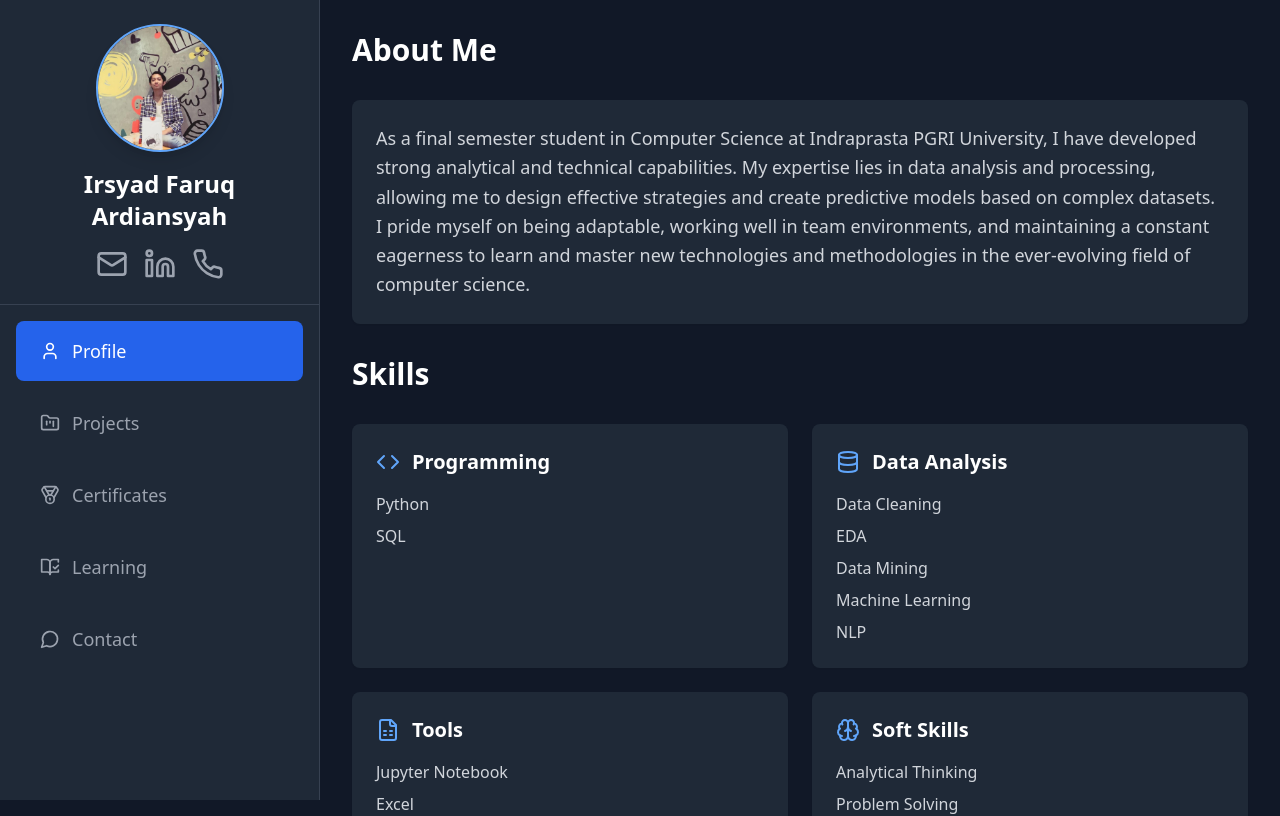
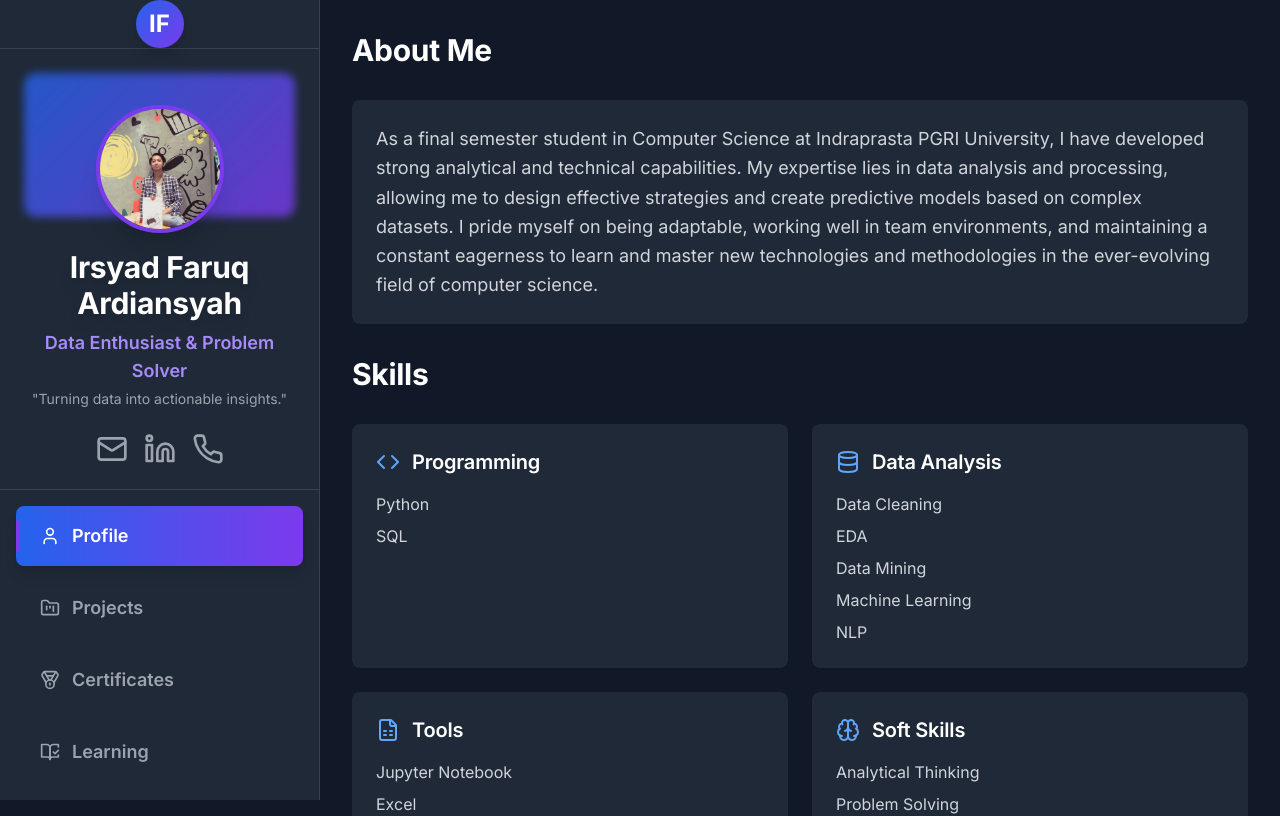
Before and after one commit to dizzy505/porto-irsyad, a React (Vite) app: page / in a window 1280 px wide. Shown: the top 816 px of the page. Built offline with nearby package versions, Linux system fonts and the light colour scheme.

Commit message:
update app.tsx

```diff
--- a/src/App.tsx
+++ b/src/App.tsx
@@ -158,16 +158,24 @@ function ProjectModal({
       initial={{ opacity: 0 }}
       animate={{ opacity: 1 }}
       exit={{ opacity: 0 }}
-      className="fixed inset-0 bg-black bg-opacity-50 flex items-center justify-center z-50"
+      className="fixed inset-0 bg-black/60 backdrop-blur-md flex items-center justify-center z-50"
       onClick={onClose}
     >
       <motion.div
         initial={{ scale: 0.9, opacity: 0 }}
         animate={{ scale: 1, opacity: 1 }}
         exit={{ scale: 0.9, opacity: 0 }}
-        className="bg-gray-800 rounded-lg p-6 max-w-sm w-full mx-4"
+        className="bg-gray-800/80 backdrop-blur-lg rounded-2xl p-8 max-w-sm w-full mx-4 shadow-2xl relative"
         onClick={(e) => e.stopPropagation()}
       >
+        {/* Close Icon */}
+        <button
+          onClick={onClose}
+          className="absolute top-4 right-4 text-gray-400 hover:text-accent bg-gray-700/60 rounded-full p-2 transition-colors"
+          aria-label="Close"
+        >
+          <X size={20} />
+        </button>
         <h3 className="text-xl font-semibold mb-4 text-white">
           {project.title}
         </h3>
@@ -185,18 +193,12 @@ function ProjectModal({
             href={project.liveUrl}
             target="_blank"
             rel="noopener noreferrer"
-            className="flex items-center gap-2 w-full p-3 rounded-lg bg-blue-600 text-white hover:bg-blue-700 transition-colors"
+            className="flex items-center gap-2 w-full p-3 rounded-lg bg-gradient-to-r from-gradientFrom to-gradientTo text-white hover:from-blue-700 hover:to-purple-700 transition-colors"
           >
             <ExternalLink size={20} />
             <span>Visit Live Site</span>
           </a>
         </div>
-        <button
-          onClick={onClose}
-          className="mt-4 w-full p-2 border border-gray-600 rounded-lg hover:bg-gray-700 transition-colors text-white"
-        >
-          Close
-        </button>
       </motion.div>
     </motion.div>
   );
@@ -270,20 +272,28 @@ function CertificateModal({
       initial={{ opacity: 0 }}
       animate={{ opacity: 1 }}
       exit={{ opacity: 0 }}
-      className="fixed inset-0 bg-black bg-opacity-50 flex items-center justify-center z-50"
+      className="fixed inset-0 bg-black/60 backdrop-blur-md flex items-center justify-center z-50"
       onClick={onClose}
     >
       <motion.div
         initial={{ scale: 0.9, opacity: 0 }}
         animate={{ scale: 1, opacity: 1 }}
         exit={{ scale: 0.9, opacity: 0 }}
-        className="bg-gray-800 rounded-lg p-6 max-w-2xl w-full mx-4"
+        className="bg-gray-800/80 backdrop-blur-lg rounded-2xl p-8 max-w-2xl w-full mx-4 shadow-2xl relative"
         onClick={(e) => e.stopPropagation()}
       >
+        {/* Close Icon */}
+        <button
+          onClick={onClose}
+          className="absolute top-4 right-4 text-gray-400 hover:text-accent bg-gray-700/60 rounded-full p-2 transition-colors"
+          aria-label="Close"
+        >
+          <X size={20} />
+        </button>
         <img
           src={certificate.image}
           alt={certificate.title}
-          className="w-full h-auto rounded-lg mb-4"
+          className="w-full h-auto rounded-xl mb-4 shadow-lg"
         />
         <h3 className="text-xl font-semibold mb-2 text-white">
           {certificate.title}
@@ -294,12 +304,6 @@ function CertificateModal({
         {certificate.description && (
           <p className="text-gray-300">{certificate.description}</p>
         )}
-        <button
-          onClick={onClose}
-          className="mt-4 w-full p-2 border border-gray-600 rounded-lg hover:bg-gray-700 transition-colors text-white"
-        >
-          Close
-        </button>
       </motion.div>
     </motion.div>
   );
@@ -313,23 +317,25 @@ function ImageModal({ image, isOpen, onClose }: { image: string | null; isOpen:
       initial={{ opacity: 0 }}
       animate={{ opacity: 1 }}
       exit={{ opacity: 0 }}
-      className="fixed inset-0 bg-black bg-opacity-70 flex items-center justify-center z-[100]"
+      className="fixed inset-0 bg-black/70 backdrop-blur-lg flex items-center justify-center z-[100]"
       onClick={onClose}
     >
       <motion.div
         initial={{ scale: 0.95, opacity: 0 }}
         animate={{ scale: 1, opacity: 1 }}
         exit={{ scale: 0.95, opacity: 0 }}
-        className="bg-transparent p-0 max-w-3xl w-full flex flex-col items-center"
+        className="bg-gray-800/80 backdrop-blur-lg p-0 max-w-3xl w-full flex flex-col items-center rounded-2xl shadow-2xl relative"
         onClick={e => e.stopPropagation()}
       >
-        <img src={image} alt="Preview" className="rounded-xl max-h-[80vh] w-auto shadow-2xl border-4 border-white" />
+        {/* Close Icon */}
         <button
           onClick={onClose}
-          className="mt-6 px-6 py-2 bg-gray-800 text-white rounded-lg hover:bg-gray-700 transition-colors shadow-lg"
+          className="absolute top-4 right-4 text-gray-400 hover:text-accent bg-gray-700/60 rounded-full p-2 transition-colors"
+          aria-label="Close"
         >
-          Close
+          <X size={20} />
         </button>
+        <img src={image} alt="Preview" className="rounded-xl max-h-[80vh] w-auto shadow-2xl border-4 border-white mt-8" />
       </motion.div>
     </motion.div>
   );
@@ -461,24 +467,53 @@ function App() {
     <div className="min-h-screen bg-gray-900 md:flex block">
       {/* Sidebar for desktop */}
       <aside className="hidden md:flex flex-col w-80 bg-gray-800 border-r border-gray-700 fixed h-screen overflow-y-auto">
+        {/* Logo/Initials at the top */}
+        <div className="flex items-center justify-center h-20 border-b border-gray-700">
+          <div className="w-12 h-12 rounded-full bg-gradient-to-br from-gradientFrom to-gradientTo flex items-center justify-center text-white text-2xl font-extrabold shadow-lg">
+            IF
+          </div>
+        </div>
         <motion.div
           initial={{ x: -80, opacity: 0 }}
           animate={{ x: 0, opacity: 1 }}
           className="p-6 border-b border-gray-700"
         >
+          {/* Modern Hero Section */}
+          <div className="relative flex flex-col items-center justify-center mb-6">
+            <div className="w-full h-36 rounded-xl bg-hero-gradient absolute top-0 left-0 z-0 blur-sm opacity-80" />
             <img
               src="/images/icad3.jpg"
               alt="Irsyad Faruq Ardiansyah"
-            className="w-32 h-32 rounded-full mx-auto object-cover border-2 border-blue-400 shadow-lg mb-4 hover:scale-105 transition-transform duration-300"
+              className="w-32 h-32 rounded-full mx-auto object-cover border-4 border-accent shadow-xl z-10 mt-8 hover:scale-105 transition-transform duration-300"
+              style={{ position: 'relative' }}
             />
-          <h1 className="text-2xl font-bold text-center text-white">
-            Irsyad Faruq Ardiansyah
-          </h1>
-          <div className="flex justify-center space-x-4 mt-4">
+            <div className="z-10 mt-4 text-center">
+              <h1 className="text-3xl font-extrabold text-white drop-shadow-lg">Irsyad Faruq Ardiansyah</h1>
+              <motion.p
+                initial={{ opacity: 0, y: 10 }}
+                animate={{ opacity: 1, y: 0 }}
+                transition={{ delay: 0.2 }}
+                className="text-accent-light text-lg font-semibold mt-2"
+              >
+                Data Enthusiast & Problem Solver
+              </motion.p>
+              <motion.p
+                initial={{ opacity: 0, y: 10 }}
+                animate={{ opacity: 1, y: 0 }}
+                transition={{ delay: 0.4 }}
+                className="text-gray-400 text-sm mt-1"
+              >
+                "Turning data into actionable insights."
+              </motion.p>
+            </div>
+          </div>
+          {/* Social Links */}
+          <div className="flex justify-center space-x-4 mt-2 z-10">
             <motion.a
               whileHover={{ scale: 1.2 }}
               href="mailto:irsyad3254@gmail.com"
-              className="text-gray-400 hover:text-blue-400 transition-colors"
+              className="text-gray-400 hover:text-accent transition-colors"
+              aria-label="Email"
             >
               <Mail size={32} />
             </motion.a>
@@ -487,14 +522,16 @@ function App() {
               href="http://linkedin.com/in/IrsyadArdiansyah"
               target="_blank"
               rel="noopener noreferrer"
-              className="text-gray-400 hover:text-blue-400 transition-colors"
+              className="text-gray-400 hover:text-accent transition-colors"
+              aria-label="LinkedIn"
             >
               <Linkedin size={32} />
             </motion.a>
             <motion.a
               whileHover={{ scale: 1.2 }}
               href="https://wa.me/6287775439677"
-              className="text-gray-400 hover:text-blue-400 transition-colors"
+              className="text-gray-400 hover:text-accent transition-colors"
+              aria-label="WhatsApp"
             >
               <Phone size={32} />
             </motion.a>
@@ -508,14 +545,18 @@ function App() {
               animate={{ x: 0, opacity: 1 }}
               transition={{ delay: index * 0.1 }}
               onClick={() => setCurrentView(item.id as View)}
-              className={`w-full flex items-center gap-3 px-6 py-4 rounded-lg mb-3 transition-all duration-300 ${
-                currentView === item.id
-                  ? "bg-blue-600 text-white scale-105"
-                  : "text-gray-400 hover:bg-gray-700 hover:text-white"
-              }`}
+              className={`w-full flex items-center gap-3 px-6 py-4 rounded-lg mb-3 transition-all duration-300 relative group
+                ${currentView === item.id
+                  ? "bg-gradient-to-r from-gradientFrom to-gradientTo text-white scale-105 shadow-lg"
+                  : "text-gray-400 hover:bg-gray-700 hover:text-white"}
+              `}
+              aria-current={currentView === item.id ? 'page' : undefined}
             >
-              {item.icon}
-              <span className="text-lg">{item.label}</span>
+              {/* Animated indicator */}
+              <span className={`absolute left-0 top-1/2 -translate-y-1/2 w-1 h-8 rounded-full transition-all duration-300
+                ${currentView === item.id ? 'bg-accent' : 'bg-transparent'}`}></span>
+              <span className="group-hover:scale-110 transition-transform duration-200">{item.icon}</span>
+              <span className="text-lg font-semibold">{item.label}</span>
             </motion.button>
           ))}
         </nav>
@@ -527,10 +568,25 @@ function App() {
         <button
           onClick={() => setIsMobileMenuOpen(!isMobileMenuOpen)}
           className="fixed top-4 right-4 z-50 p-2 bg-gray-800 rounded-lg text-white"
+          aria-label={isMobileMenuOpen ? 'Close menu' : 'Open menu'}
         >
           {isMobileMenuOpen ? <X size={24} /> : <Menu size={24} />}
         </button>
-
+        {/* Bottom navigation bar for mobile */}
+        <nav className="fixed bottom-0 left-0 right-0 z-40 bg-gray-900/90 backdrop-blur-md border-t border-gray-700 flex justify-around items-center py-2 md:hidden">
+          {menuItems.map((item) => (
+            <button
+              key={item.id}
+              onClick={() => setCurrentView(item.id as View)}
+              className={`flex flex-col items-center justify-center px-2 py-1 rounded-lg transition-all duration-200
+                ${currentView === item.id ? 'text-accent font-bold' : 'text-gray-400 hover:text-accent'}`}
+              aria-label={item.label}
+            >
+              <span className="mb-1">{item.icon}</span>
+              <span className="text-xs">{item.label}</span>
+            </button>
+          ))}
+        </nav>
         {/* Profile section for mobile - only show when profile is selected */}
         {currentView === "profile" && (
           <motion.div
@@ -874,30 +930,46 @@ function App() {
                   const imagesLength = project.previewImages.length;
                   return (
                     <div key={project.id} className="mb-4">
-                      {/* Gambar di atas, terpisah */}
-                      <div className="relative w-full flex items-center justify-center bg-gray-900 rounded-t-lg">
+                      {/* Modern Project Card */}
+                      <div className="relative w-full flex items-center justify-center bg-gray-900/80 rounded-t-2xl shadow-2xl backdrop-blur-md overflow-hidden group">
                         {imagesLength > 1 && (
                           <button
-                            className="absolute left-2 z-10 bg-gray-700 bg-opacity-70 hover:bg-opacity-100 text-white rounded-full p-2 shadow-lg focus:outline-none"
+                            className="absolute left-2 z-10 bg-gray-700/70 hover:bg-accent text-white rounded-full p-2 shadow-lg focus:outline-none"
                             onClick={() => handlePrevImage(project.id, imagesLength)}
                             aria-label="Previous image"
                           >
                             <svg width="24" height="24" fill="none" stroke="currentColor" strokeWidth="2" strokeLinecap="round" strokeLinejoin="round"><polyline points="15 18 9 12 15 6"></polyline></svg>
                           </button>
                         )}
+                        {/* Image with loading skeleton */}
+                        <motion.div
+                          initial={{ opacity: 0 }}
+                          animate={{ opacity: 1 }}
+                          className="relative w-full"
+                        >
+                          <div className={`absolute inset-0 flex items-center justify-center bg-gradient-to-br from-gray-700/40 to-gray-900/60 rounded-t-2xl animate-pulse z-0`} style={{ display: 'none' }} id={`skeleton-${project.id}-${currentImgIdx}`}></div>
                           <img
                             src={project.previewImages[currentImgIdx]}
                             alt={`${project.title} ${currentImgIdx + 1}`}
-                          className="w-full object-contain rounded-t-lg shadow-lg border-2 border-gray-700 hover:border-blue-400 transition-all duration-300"
+                            className="w-full object-contain rounded-t-2xl shadow-lg border-2 border-gray-700 group-hover:border-accent transition-all duration-300 group-hover:scale-105 cursor-pointer z-10"
                             onClick={() => setSelectedImage(project.previewImages[currentImgIdx])}
                             style={{ display: 'block' }}
+                            onLoad={() => {
+                              const skeleton = document.getElementById(`skeleton-${project.id}-${currentImgIdx}`);
+                              if (skeleton) skeleton.style.display = 'none';
+                            }}
+                            onError={() => {
+                              const skeleton = document.getElementById(`skeleton-${project.id}-${currentImgIdx}`);
+                              if (skeleton) skeleton.style.display = 'none';
+                            }}
                           />
-                        <div className="absolute bottom-2 right-2 bg-black bg-opacity-60 text-white px-2 py-1 rounded text-xs">
+                        </motion.div>
+                        <div className="absolute bottom-2 right-2 bg-black/70 text-white px-2 py-1 rounded text-xs">
                           {currentImgIdx + 1}/{imagesLength}
                         </div>
                         {imagesLength > 1 && (
                           <button
-                            className="absolute right-2 z-10 bg-gray-700 bg-opacity-70 hover:bg-opacity-100 text-white rounded-full p-2 shadow-lg focus:outline-none"
+                            className="absolute right-2 z-10 bg-gray-700/70 hover:bg-accent text-white rounded-full p-2 shadow-lg focus:outline-none"
                             onClick={() => handleNextImage(project.id, imagesLength)}
                             aria-label="Next image"
                           >
@@ -906,7 +978,7 @@ function App() {
                         )}
                       </div>
                       {/* Card project di bawah */}
-                      <div className="bg-gray-800 rounded-b-lg shadow-sm p-8">
+                      <div className="bg-gray-800/80 backdrop-blur-md rounded-b-2xl shadow-xl p-8">
                         <div className="flex items-center gap-4 mb-6">
                           {project.icon}
                           <h3 className="text-2xl font-semibold text-white">
@@ -920,31 +992,35 @@ function App() {
                           {project.tags.map((tag) => (
                             <span
                               key={tag}
-                              className="px-4 py-2 bg-gray-700 text-blue-400 rounded-full text-sm"
+                              className="px-4 py-2 bg-gradient-to-r from-gradientFrom to-gradientTo text-white rounded-full text-sm font-semibold shadow"
                             >
                               {tag}
                             </span>
                           ))}
                         </div>
                         <div className="flex gap-4">
-                          <a
+                          <motion.a
                             href={project.githubUrl}
                             target="_blank"
                             rel="noopener noreferrer"
                             className="flex-1 flex items-center justify-center gap-3 px-6 py-3 bg-gray-700 text-white rounded-lg hover:bg-gray-600 transition-colors text-lg"
+                            whileTap={{ scale: 0.95 }}
+                            whileHover={{ scale: 1.05 }}
+                            aria-label={`View ${project.title} on GitHub`}
                           >
                             <Github size={24} />
                             <span>GitHub</span>
-                          </a>
-                          <a
-                            href={project.liveUrl}
-                            target="_blank"
-                            rel="noopener noreferrer"
-                            className="flex-1 flex items-center justify-center gap-3 px-6 py-3 bg-blue-600 text-white rounded-lg hover:bg-blue-700 transition-colors text-lg"
+                          </motion.a>
+                          <motion.button
+                            onClick={() => setSelectedProject(project)}
+                            className="flex-1 flex items-center justify-center gap-3 px-6 py-3 bg-gradient-to-r from-gradientFrom to-gradientTo text-white rounded-lg hover:from-blue-700 hover:to-purple-700 transition text-lg shadow-lg"
+                            whileTap={{ scale: 0.95 }}
+                            whileHover={{ scale: 1.05 }}
+                            aria-label={`View details for ${project.title}`}
                           >
                             <ExternalLink size={24} />
-                            <span>Live Demo</span>
-                          </a>
+                            <span>View Details</span>
+                          </motion.button>
                         </div>
                       </div>
                     </div>
--- a/src/index.css
+++ b/src/index.css
@@ -1,3 +1,4 @@
+@import url('https://fonts.googleapis.com/css2?family=Inter:wght@400;600;700&display=swap');
 @tailwind base;
 @tailwind components;
 @tailwind utilities;
@@ -26,3 +27,15 @@
   scrollbar-width: thin;
   scrollbar-color: #4B5563 transparent;
 }
+
+body {
+  font-family: 'Inter', ui-sans-serif, system-ui, -apple-system, BlinkMacSystemFont, 'Segoe UI', Roboto, 'Helvetica Neue', Arial, 'Noto Sans', sans-serif;
+  background: linear-gradient(135deg, #18181b 0%, #23272f 100%);
+  color: #f3f4f6;
+  min-height: 100vh;
+}
+
+h1, h2, h3, h4, h5, h6 {
+  font-weight: 700;
+  letter-spacing: -0.01em;
+}
--- a/tailwind.config.js
+++ b/tailwind.config.js
@@ -11,6 +11,21 @@ export default {
           hover: '#6B7280',
         },
       },
+      fontFamily: {
+        sans: ['Inter', 'ui-sans-serif', 'system-ui'],
+      },
+      colors: {
+        accent: {
+          DEFAULT: '#7c3aed', // purple
+          light: '#a78bfa',
+          dark: '#4c1d95',
+        },
+        gradientFrom: '#2563eb', // blue-600
+        gradientTo: '#7c3aed',   // purple-600
+      },
+      backgroundImage: {
+        'hero-gradient': 'linear-gradient(135deg, #2563eb 0%, #7c3aed 100%)',
+      },
     },
   },
   plugins: [],
```
Lines whose indentation alone changed are shown as unchanged.
